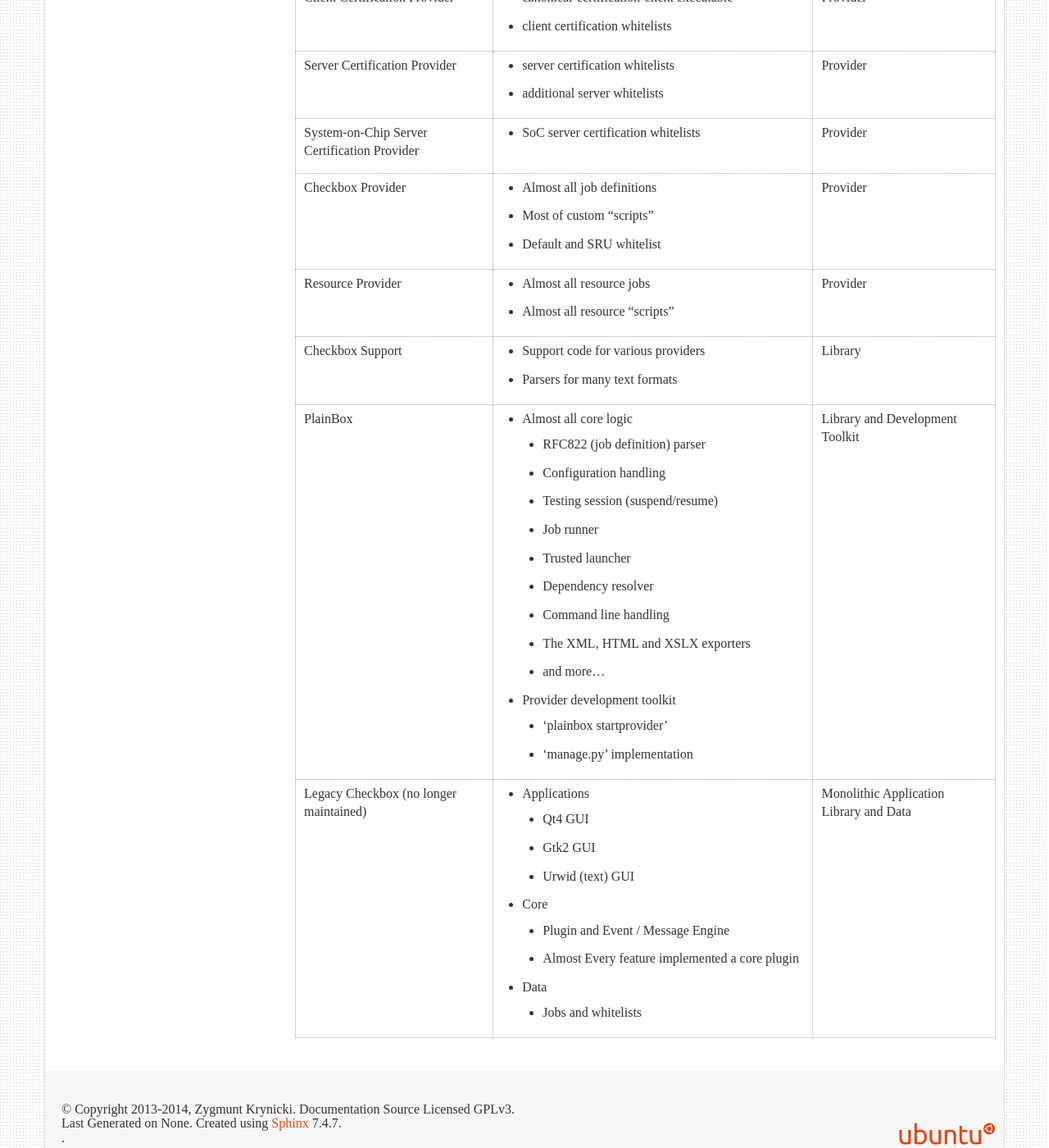
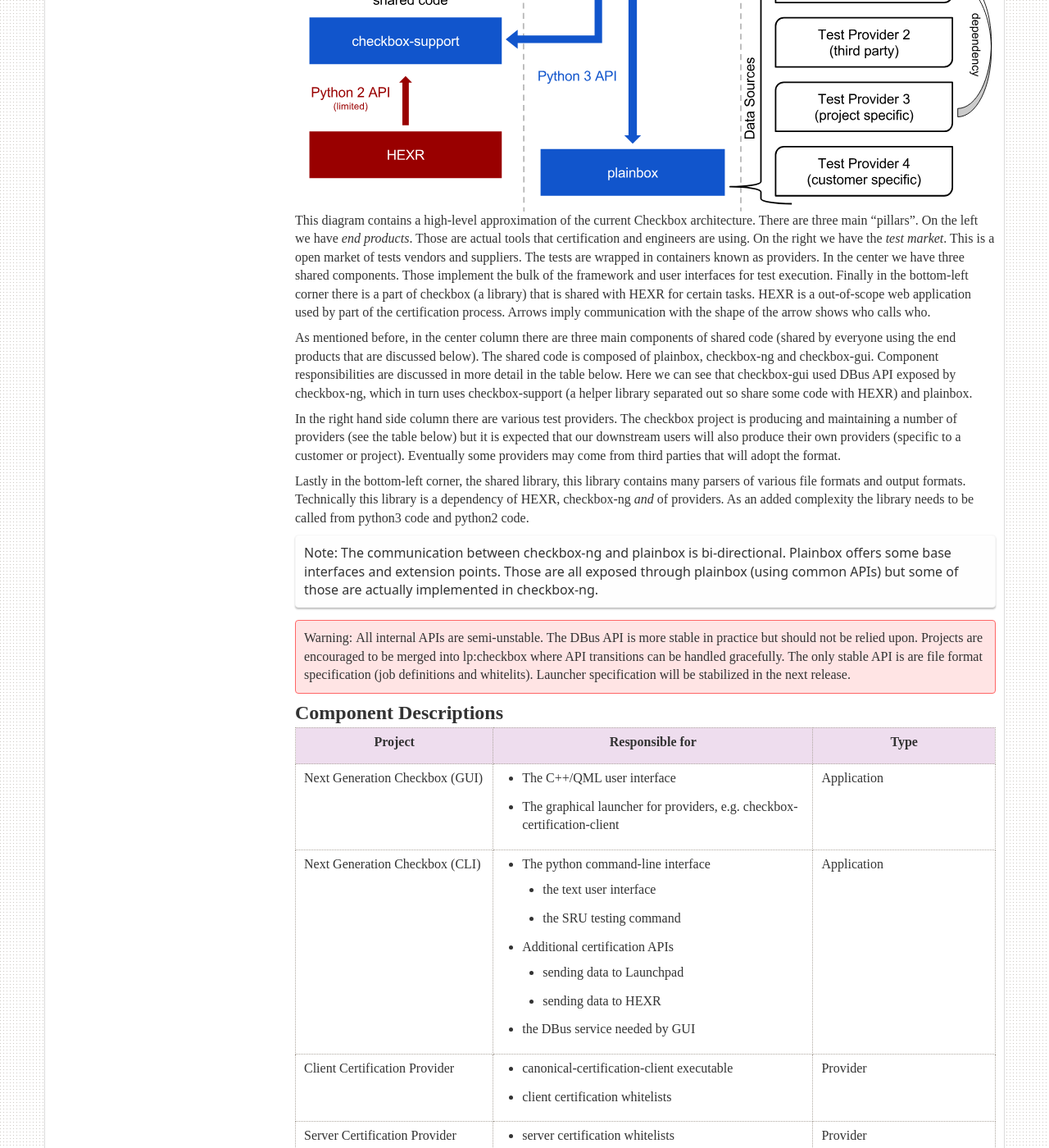
Before and after one commit to canonical/checkbox, a Sphinx documentation site: the page built from checkbox-ng/docs/stack.rst, in a window 1280 px wide and 1400 px high, scrolled down 624 px. Shown: the whole window at 82% size. Built offline with Sphinx 7.4.7, drawn with Linux system fonts in a browser that asks for light colours; the version number could not be read and is left out; comment, search, counter and statistics services are not loaded; some of the changed text lies outside the part shown.

Commit message:
checkbox-ng:docs: add architecture diagram
This patch adds a SVG diagram of the high-level architecture of the
whole checkbox stack.

Signed-off-by: Zygmunt Krynicki <zygmunt.krynicki@canonical.com>

```diff
--- a/checkbox-ng/docs/stack.rst
+++ b/checkbox-ng/docs/stack.rst
@@ -3,8 +3,61 @@ The "Checkbox Stack"
 
 The Checkbox Stack is a collection of projects that together constitute a
 complete testing and certification solution. It is composed of the following
-parts (see table below). All of the projects are linked to from the
-`Launchpad project group <https://launchpad.net/checkbox-project>`_.
+parts (see table below for extra details). All of the projects are linked to
+from the `Launchpad project group <https://launchpad.net/checkbox-project>`_.
+
+Architecture Diagram
+--------------------
+
+.. image:: _images/Checkbox-Stack-Architecture.svg
+    :alt: Architecture Diagram
+
+This diagram contains a high-level approximation of the current Checkbox
+architecture. There are three main "pillars". On the left we have *end
+products*. Those are actual tools that certification and engineers are using.
+On the right we have the *test market*. This is a open market of tests vendors
+and suppliers. The tests are wrapped in containers known as providers. In the
+center we have three shared components. Those implement the bulk of the
+framework and user interfaces for test execution. Finally in the bottom-left
+corner there is a part of checkbox (a library) that is shared with HEXR for
+certain tasks. HEXR is a out-of-scope web application used by part of the
+certification process. Arrows imply communication with the shape of the arrow
+shows who calls who.
+
+As mentioned before, in the center column there are three main components of
+shared code (shared by everyone using the end products that are discussed
+below). The shared code is composed of plainbox, checkbox-ng and checkbox-gui.
+Component responsibilities are discussed in more detail in the table below.
+Here we can see that checkbox-gui used DBus API exposed by checkbox-ng, which
+in turn uses checkbox-support (a helper library separated out so share some
+code with HEXR) and plainbox.
+
+In the right hand side column there are various test providers. The checkbox
+project is producing and maintaining a number of providers (see the table
+below) but it is expected that our downstream users will also produce their own
+providers (specific to a customer or project). Eventually some providers may
+come from third parties that will adopt the format.
+
+Lastly in the bottom-left corner, the shared library, this library contains
+many parsers of various file formats and output formats. Technically this
+library is a dependency of HEXR, checkbox-ng *and* of providers. As an added
+complexity the library needs to be called from python3 code and python2 code.
+
+.. note::
+    The communication between checkbox-ng and plainbox is bi-directional.
+    Plainbox offers some base interfaces and extension points. Those are all
+    exposed through plainbox (using common APIs) but some of those are actually
+    implemented in checkbox-ng.
+
+.. warning::
+    All internal APIs are semi-unstable. The DBus API is more stable in
+    practice but should not be relied upon. Projects are encouraged to be
+    merged into lp:checkbox where API transitions can be handled gracefully.
+    The only stable API is are file format specification (job definitions and
+    whitelits). Launcher specification will be stabilized in the next release.
+
+Component Descriptions
+----------------------
 
 +------------------------+---------------------------------------+-------------+
 | Project                | Responsible for                       |    Type     |
```
Also changed, not shown: checkbox-ng/docs/_images/Checkbox-Stack-Architecture.svg (added).
